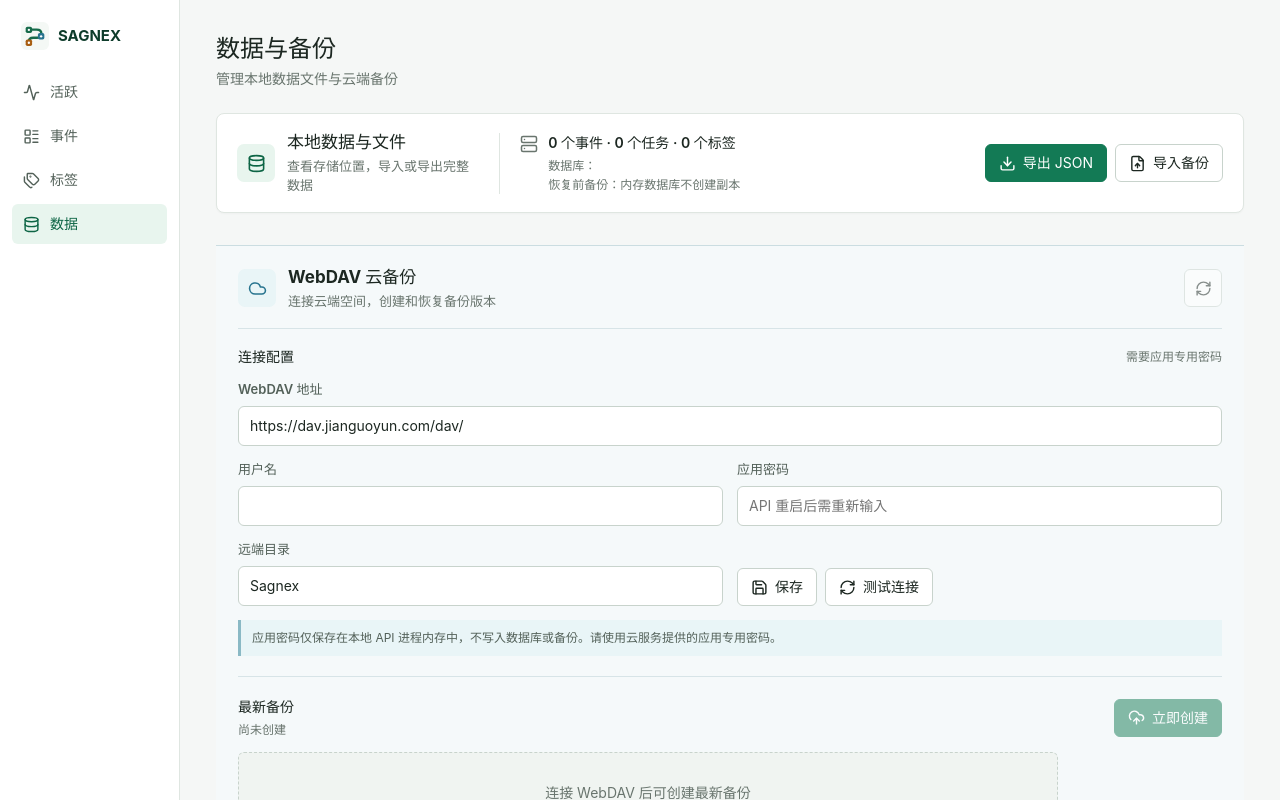
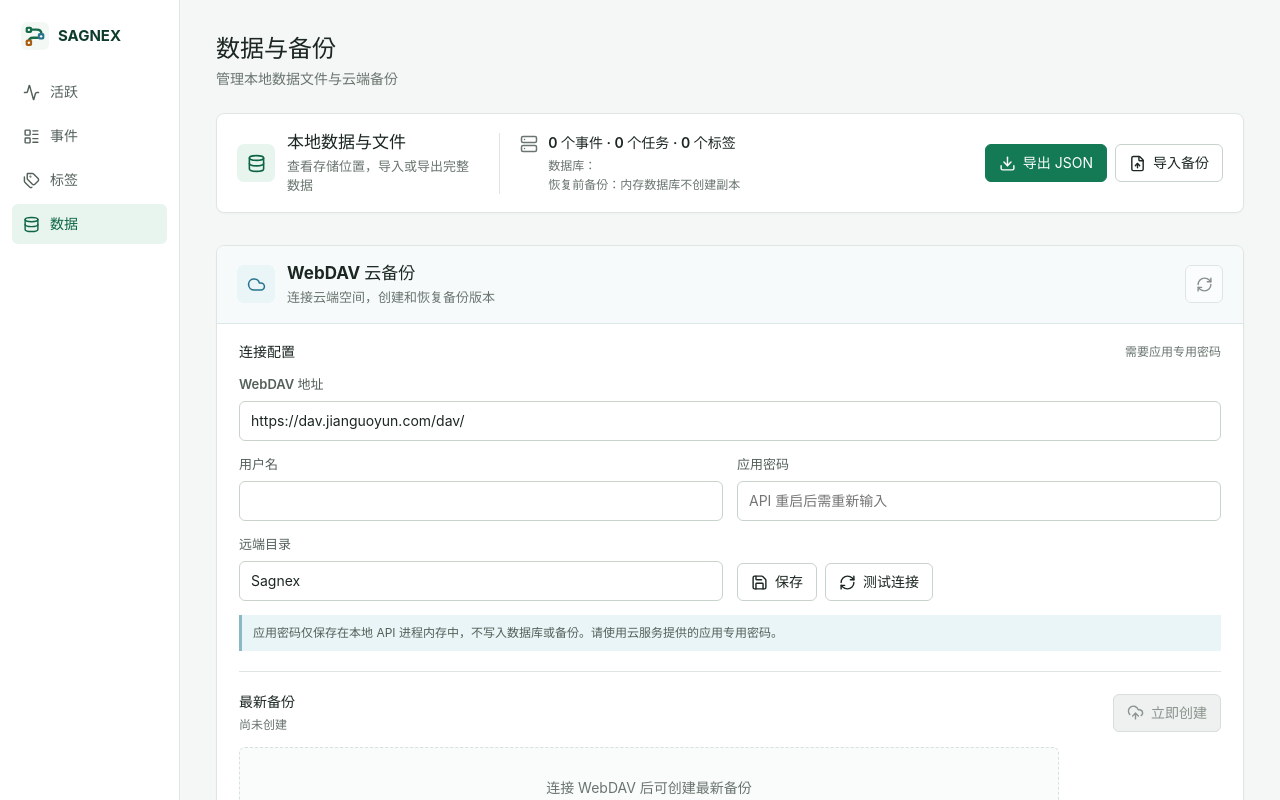
Before and after one commit to DestineG/Sagnex, a React (Vite) app in the folder apps/web/: page /data in a window 1280 px wide. Shown: the top 800 px of the page. Built offline with nearby package versions, Linux system fonts and the light colour scheme; no server answers.

Commit message:
style: clarify WebDAV backup panel

```diff
--- a/apps/web/src/styles.css
+++ b/apps/web/src/styles.css
@@ -242,9 +242,9 @@ svg { width: 17px; height: 17px; flex: 0 0 auto; }
 .path-list { display: grid; gap: 2px; margin-top: 4px; }
 .local-backup-summary .path-list p { overflow: hidden; color: var(--muted); font-size: 12px; text-overflow: ellipsis; white-space: nowrap; }
 .local-backup-actions { display: flex; gap: 8px; }
-.webdav-workspace { min-width: 0; padding: 20px 22px 4px; border-top: 1px solid #cbdde1; border-bottom: 1px solid #cbdde1; background: #f5f9fa; }
-.webdav-heading { display: flex; align-items: center; justify-content: space-between; gap: 16px; padding: 0 0 17px; border-bottom: 1px solid #d7e4e7; }
-.webdav-config-block { padding: 18px 0 20px; border-bottom: 1px solid #d7e4e7; }
+.webdav-workspace { min-width: 0; padding: 0 22px 4px; overflow: hidden; border: 1px solid var(--line); border-radius: 8px; background: var(--surface); box-shadow: 0 1px 2px rgb(24 42 32 / 3%); }
+.webdav-heading { display: flex; align-items: center; justify-content: space-between; gap: 16px; margin: 0 -22px; padding: 16px 20px; border-bottom: 1px solid #dce7e9; background: #f6fafb; }
+.webdav-config-block { padding: 18px 0 20px; border-bottom: 1px solid var(--line); }
 .section-label { display: flex; align-items: center; justify-content: space-between; gap: 16px; margin-bottom: 13px; }
 .section-label h3, .backup-module-head h3 { font-size: 14px; }
 .section-label span { color: var(--muted); font-size: 12px; }
@@ -253,7 +253,7 @@ svg { width: 17px; height: 17px; flex: 0 0 auto; }
 .webdav-config-actions { display: flex; align-items: end; gap: 8px; }
 .security-note { margin-top: 14px; padding: 9px 11px; border-left: 3px solid #8ab9c5; color: var(--muted-strong); background: var(--blue-soft); font-size: 12px; line-height: 1.5; }
 .backup-shared-error { margin: 16px 0 0; }
-.backup-module { padding: 20px 0 22px; border-bottom: 1px solid #d7e4e7; }
+.backup-module { padding: 20px 0 22px; border-bottom: 1px solid var(--line); }
 .backup-module:last-child { border-bottom: 0; }
 .backup-module-head { display: flex; align-items: center; justify-content: space-between; gap: 18px; min-height: 40px; }
 .backup-module-head > div:first-child { min-width: 130px; }
@@ -275,6 +275,8 @@ svg { width: 17px; height: 17px; flex: 0 0 auto; }
 .backup-item-actions { display: flex; align-items: center; gap: 6px; }
 .button.small { min-height: 32px; padding: 5px 9px; }
 .inline-empty { display: grid; min-height: 82px; padding: 20px 14px; place-items: center; border: 1px dashed var(--line-strong); border-radius: 6px; color: var(--muted); text-align: center; background: var(--subtle); }
+.webdav-workspace .inline-empty { border-color: #d9e1dc; background: #fafcfb; }
+.webdav-workspace .button.primary:disabled { border-color: #d7ded9; color: #8b958f; background: #eef1ef; opacity: 1; }
 .module-notice { margin-top: 12px; padding: 9px 11px; border-left: 3px solid transparent; font-size: 13px; line-height: 1.45; overflow-wrap: anywhere; }
 .module-notice.success { color: var(--green-strong); border-color: #76b79c; background: var(--green-soft); }
 .module-notice.error { color: var(--red); border-color: #dc8088; background: var(--red-soft); }
@@ -529,6 +531,7 @@ fieldset.field { padding: 0; border: 0; }
   .local-backup-summary { grid-column: 1; grid-row: 3; }
   .local-backup-bar > .module-notice { grid-row: 4; }
   .webdav-workspace { padding-right: 14px; padding-left: 14px; }
+  .webdav-heading { margin-right: -14px; margin-left: -14px; padding-right: 14px; padding-left: 14px; }
   .backup-module-head, .version-module-head { align-items: stretch; flex-direction: column; }
   .version-create { align-items: stretch; flex-direction: column; }
   .version-create input { width: 100%; }
```
